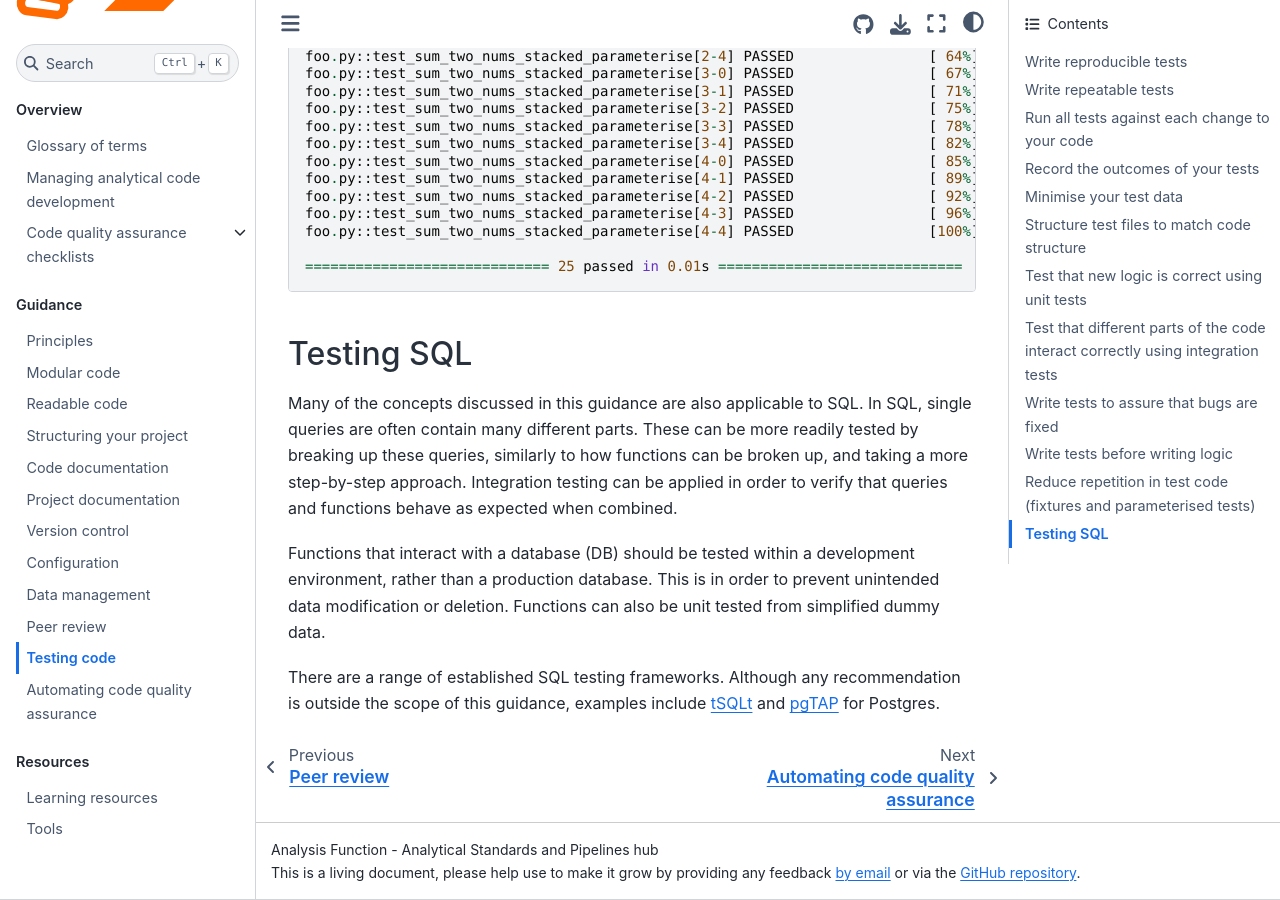
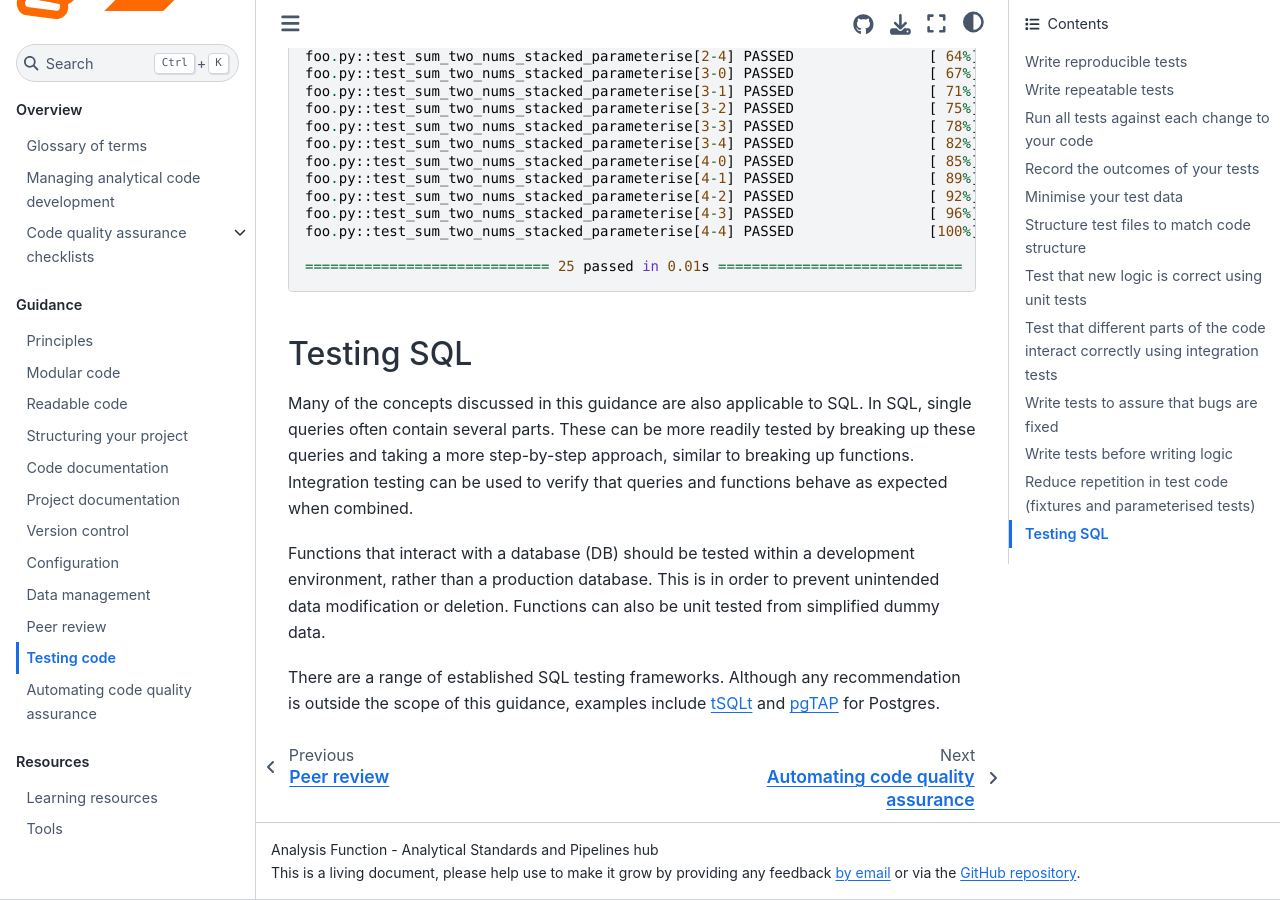
Before and after one commit to best-practice-and-impact/qa-of-code-guidance, a Jupyter Book: the page built from book/testing_code.md, in a window 1280 px wide and 900 px high, scrolled down 13993 px. Built offline with Jupyter Book 1.0.4 settings and Sphinx 7.4.7 and the Sphinx Book theme 1.1.4, drawn with Linux system fonts in a browser that asks for light colours.

Commit message:
update grammar and sentence structure

```diff
--- a/book/testing_code.md
+++ b/book/testing_code.md
@@ -588,10 +588,10 @@ foo.py::test_sum_two_nums_stacked_parameterise[4-4] PASSED                [100%]
 
 ## Testing SQL
 Many of the concepts discussed in this guidance are also applicable to SQL. In SQL,
-single queries are often contain many different parts. These can be more readily
-tested by breaking up these queries, similarly to how functions can be broken up,
-and taking a more step-by-step approach. Integration testing can be applied
-in order to verify that queries and functions behave as expected when combined.
+single queries often contain several parts. These can be more readily
+tested by breaking up these queries and taking a more step-by-step approach,
+similar to breaking up functions. Integration testing can be used to verify
+that queries and functions behave as expected when combined.
 
 Functions that interact with a database (DB) should be tested within a development
 environment, rather than a production database. This is in order to prevent
```
